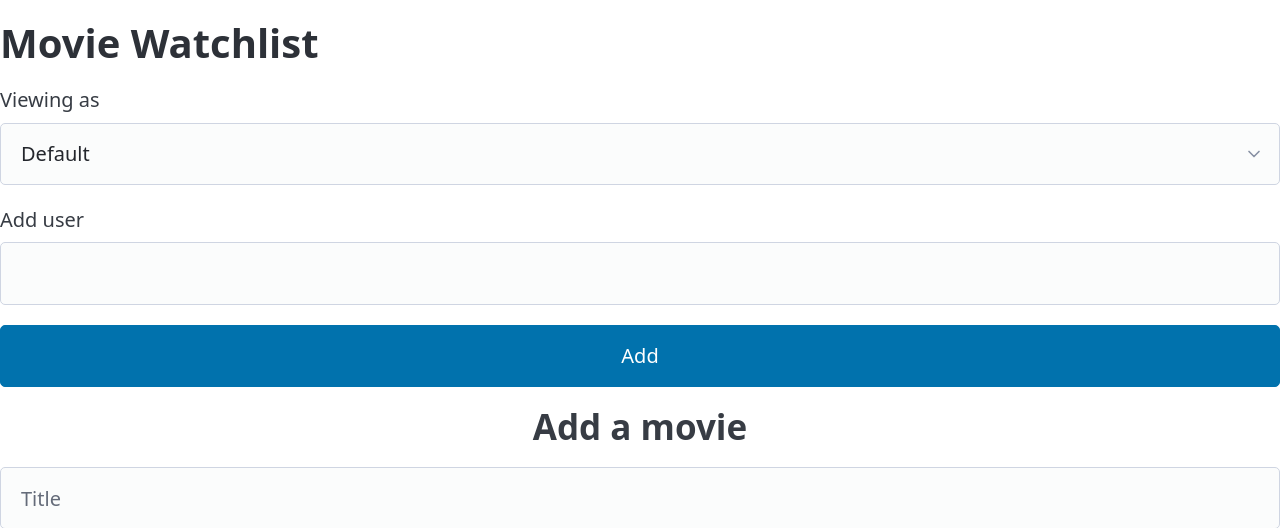
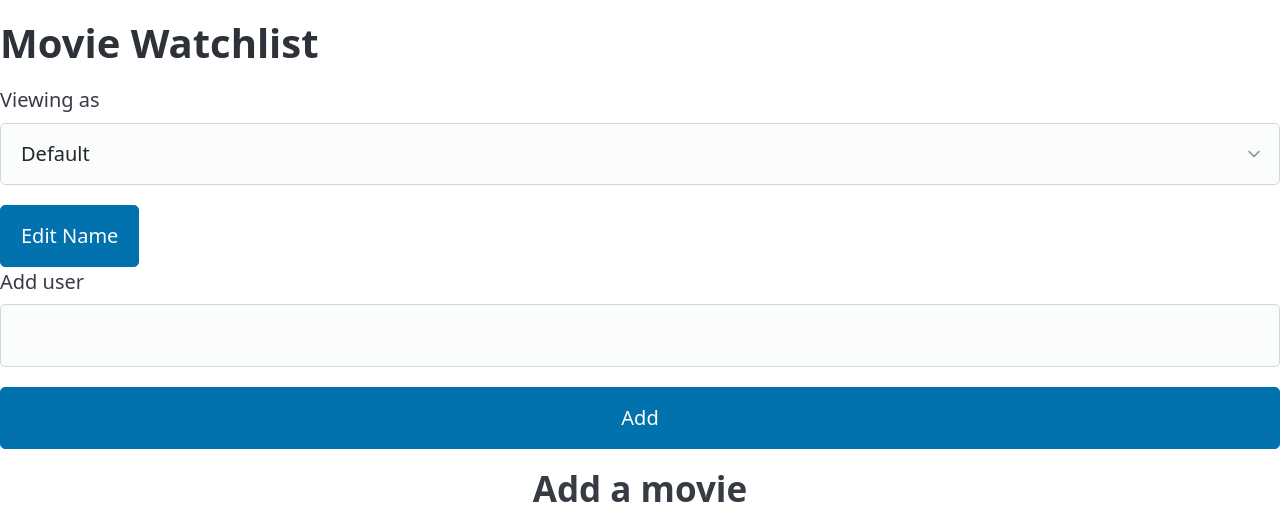
Before and after one commit to cmill95/movie-watchlist, a FastAPI app: page / in a window 1280 px wide. Shown: the top 528 px of the page. Run offline with FastAPI, Linux system fonts and the light colour scheme; data comes from the database, SQL or seed files in the repository; data that the repository does not hold is empty; some libraries are stand-ins or nearby versions.

Commit message:
Enable  name edits

```diff
--- a/app/main.py
+++ b/app/main.py
@@ -100,6 +100,33 @@ def add_user(name: Annotated[Name, Form()]) -> Response:
     response = Response(headers={"HX-Redirect": "/"})
     response.set_cookie("user_id", str(user.id))
     return response
+
+
+@app.get("/ui/users/{user_id}", response_class=HTMLResponse)
+def ui_get_user(request: Request, user_id: int):
+    user = make_repository(DEFAULT_USER_ID).get_user(user_id)
+    if user is None:
+        raise HTTPException(http_status.HTTP_404_NOT_FOUND, detail="User not found")
+    return templates.TemplateResponse(
+        request=request, name="_user_name.html", context={"current_user": user}
+    )
+
+
+@app.get("/ui/users/{user_id}/edit", response_class=HTMLResponse)
+def ui_edit_user_form(request: Request, user_id: int):
+    user = make_repository(DEFAULT_USER_ID).get_user(user_id)
+    if user is None:
+        raise HTTPException(http_status.HTTP_404_NOT_FOUND, detail="User not found")
+    return templates.TemplateResponse(
+        request=request, name="_user_name_edit.html", context={"current_user": user}
+    )
+
+
+@app.patch("/ui/users/{user_id}")
+def rename_user(user_id: int, name: Annotated[Name, Form()]) -> Response:
+    if make_repository(DEFAULT_USER_ID).rename_user(user_id, name) is None:
+        raise HTTPException(http_status.HTTP_404_NOT_FOUND, detail="User not found")
+    return Response(headers={"HX-Redirect": "/"})
 
 
 @app.get("/ui/movies/{movie_id}", response_class=HTMLResponse)
--- /dev/null
+++ b/app/templates/_user_name.html
@@ -0,0 +1,5 @@
+<span id="current-user-name">
+  <button hx-get="/ui/users/{{ current_user.id }}/edit"
+          hx-target="#current-user-name"
+          hx-swap="outerHTML">Edit Name</button>
+</span>
--- a/app/templates/index.html
+++ b/app/templates/index.html
@@ -10,6 +10,8 @@
       <option value="{{ user.id }}" {% if user.id == current_user_id %}selected{% endif %}>{{ user.name }}</option>
     {% endfor %}
   </select>
+  {% set current_user = users | selectattr("id", "equalto", current_user_id) | first %}
+  {% if current_user %}{% include "_user_name.html" %}{% endif %}
   <form id="add-user-form" hx-post="/ui/users" hx-trigger="submit">
     <label for="new-user-name">Add user</label>
     <input id="new-user-name" name="name" type="text" maxlength="100" required>
```
Also changed, not shown: app/templates/_user_name_edit.html (added, +11 -0 lines), tests/test_movies.py (+42 -0 lines), tests/test_repository.py (+18 -1 lines), app/storage/sqlalchemy_repo.py, app/storage/sqlite_repo.py.
